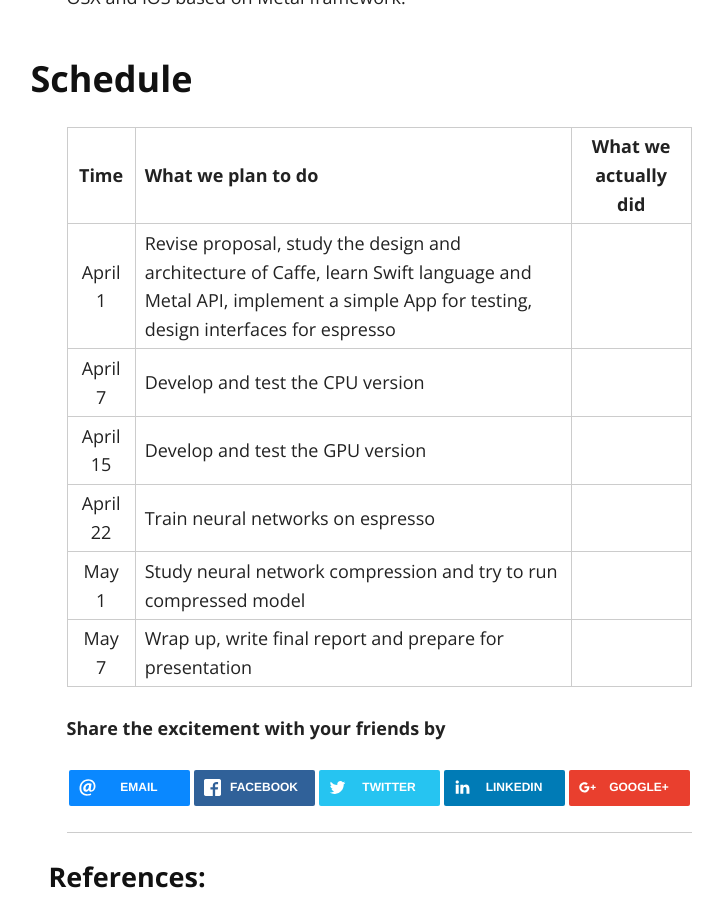
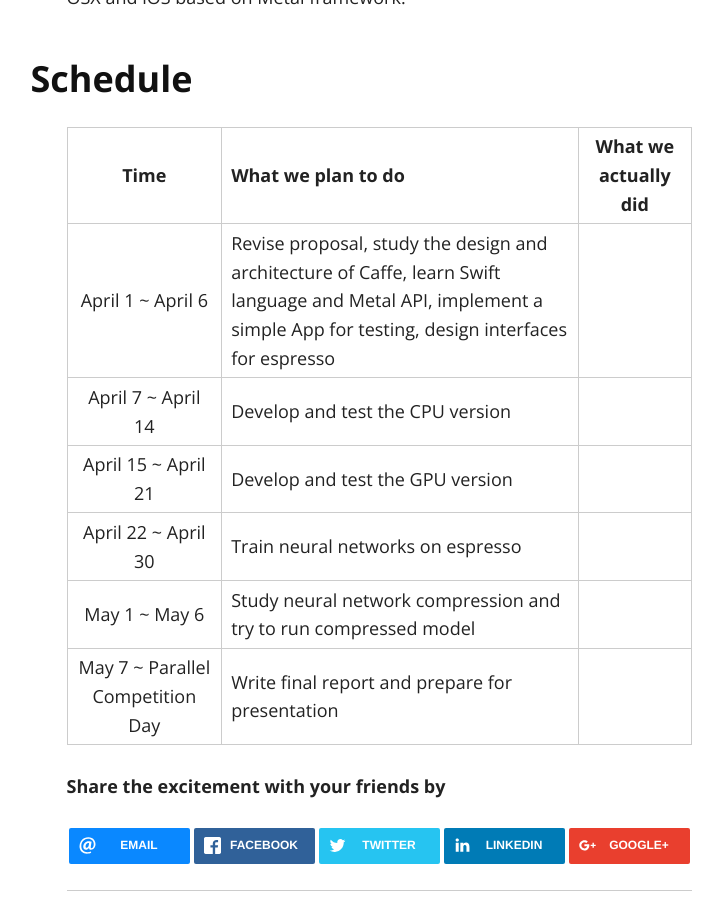
Before and after one commit to codinfox/espresso, a Jekyll site: the page built from index.md, in a window 1280 px wide and 900 px high, scrolled down 3734 px. Shown: the whole window, without its empty margins (261-984 px from the left). Built offline with Jekyll 4.4.1, drawn with Linux system fonts in a browser that asks for light colours; nearby versions of some CDN libraries.

Commit message:
Changed schedule time

```diff
--- a/index.md
+++ b/index.md
@@ -82,12 +82,12 @@ OSX and iOS based on Metal framework.
 
 |   Time    | What we plan to do | What we actually did  |
 |:---------:|:-------------------|:-----:|
-| April 1   | Revise proposal, study the design and architecture of Caffe, learn Swift language and Metal API, implement a simple App for testing, design interfaces for espresso |  |
-| April 7   | Develop and test the CPU version |    |
-| April 15  | Develop and test the GPU version |     |
-| April 22  | Train neural networks on espresso |  |
-| May 1     | Study neural network compression and try to run compressed model |   |
-| May 7 	| Wrap up, write final report and prepare for presentation     |    |
+| April 1 ~ April 6  | Revise proposal, study the design and architecture of Caffe, learn Swift language and Metal API, implement a simple App for testing, design interfaces for espresso |  |
+| April 7 ~ April 14  | Develop and test the CPU version |    |
+| April 15 ~ April 21 | Develop and test the GPU version |     |
+| April 22 ~ April 30 | Train neural networks on espresso |  |
+| May 1 ~ May 6   | Study neural network compression and try to run compressed model |   |
+| May 7 ~ Parallel Competition Day | Write final report and prepare for presentation     |    |
 
 **Share the excitement with your friends by**
 {% include sharing.html %}
```
